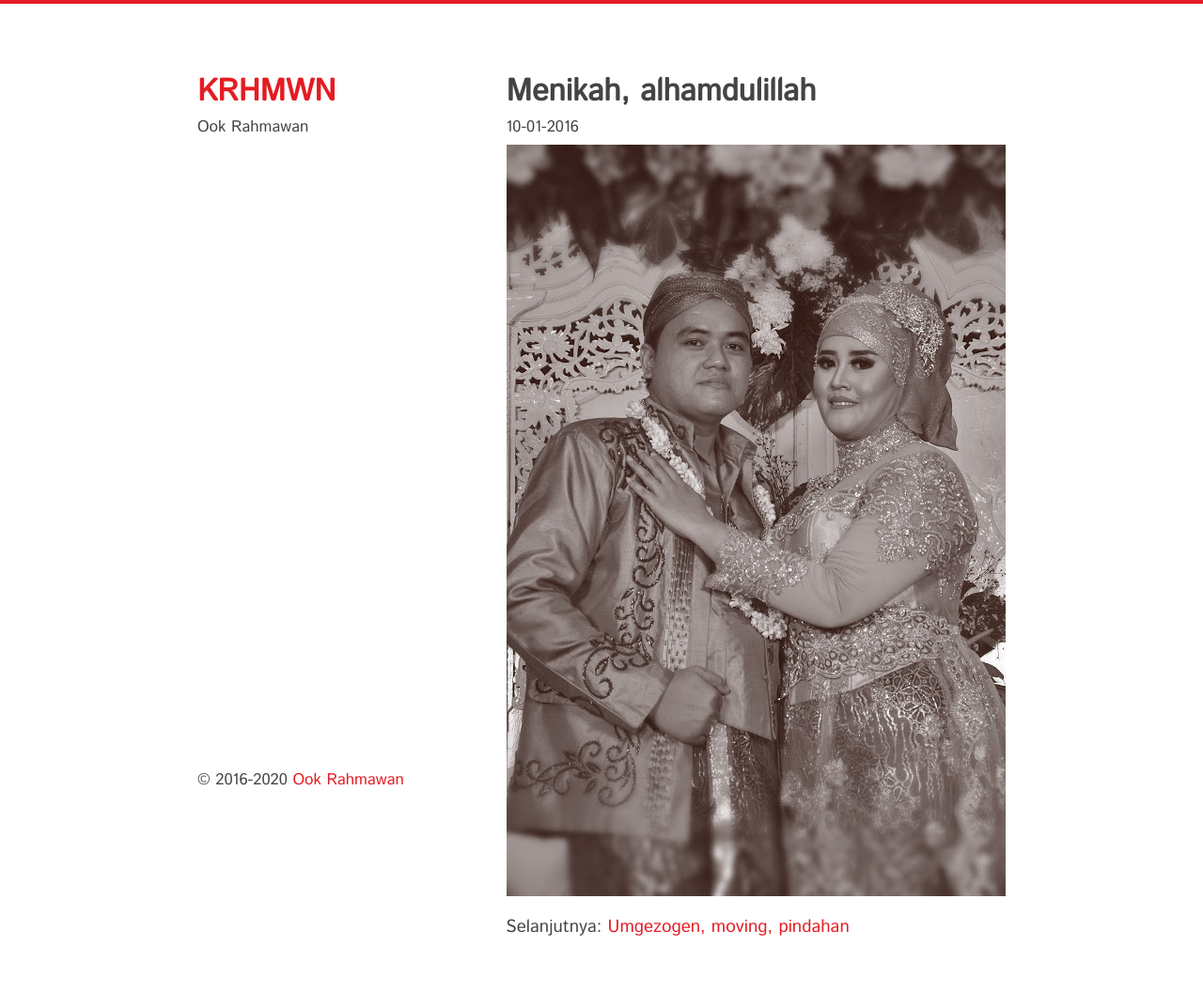
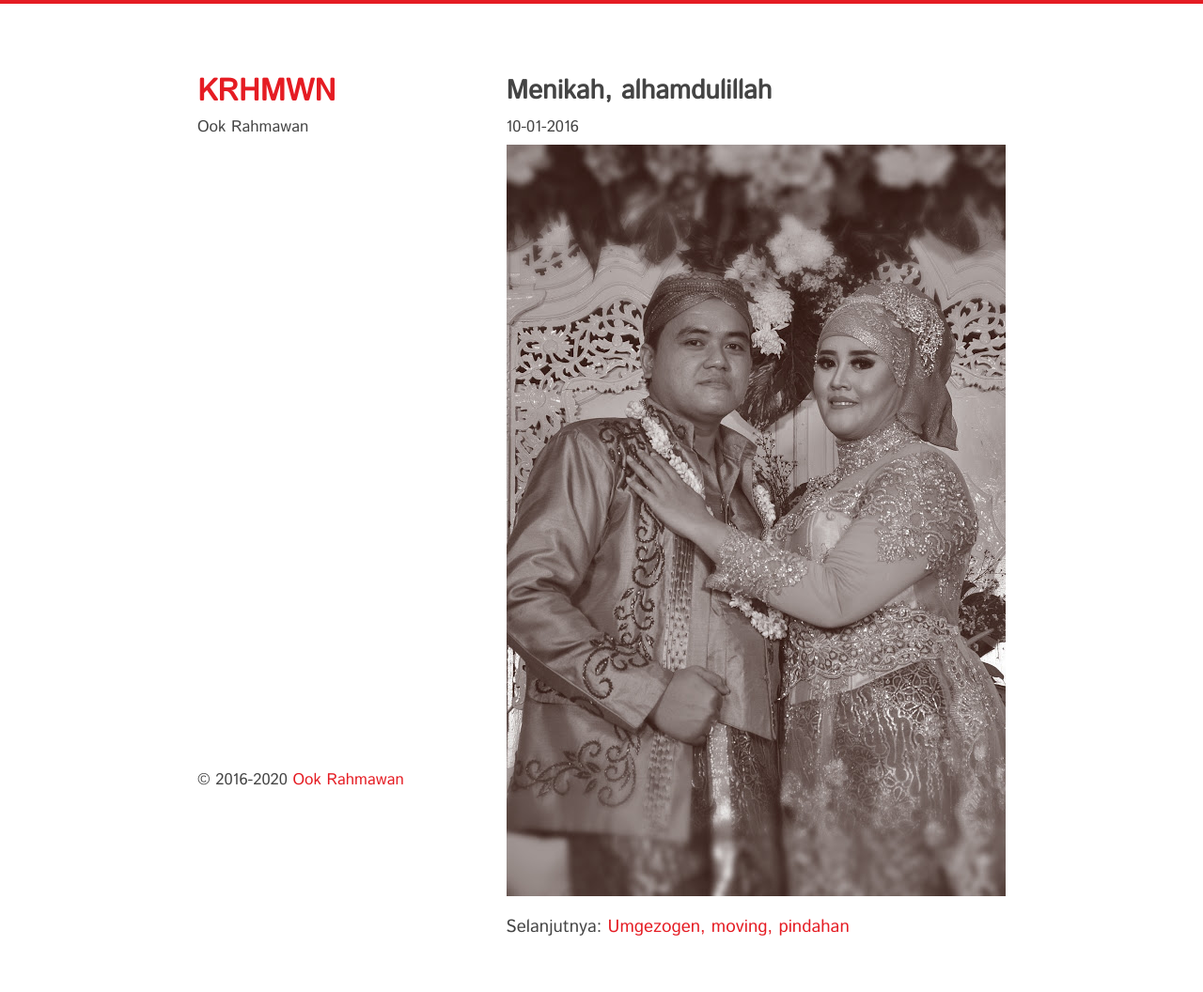
Before and after one commit to krhmwn/krhmwn.github.io, a Jekyll site: the page built from _posts/2016-01-10-menikah-alhamdulillah.markdown, in a window 1280 px wide. Shown: the whole page at 94% size. Built offline with Jekyll 4.4.1, drawn with Linux system fonts in a browser that asks for light colours.

Commit message:
V. 2.4
Update h1

```diff
--- a/_layouts/post.html
+++ b/_layouts/post.html
@@ -2,4 +2,4 @@
 layout: default
 ---
 
-<article>{% if page.link %}<h1><a href="{{ page.link }}">{{page.title}}</a> &infin;</h1>{% else %}<h1>{{page.title}}</h1>{% endif %}<small>{{ page.date | date: "%d-%m-%Y"}}</small>{{content}}</article><nav class="navigation"><ul><li>{% if page.previous.url %}Sebelumnya: <a href="{{ page.previous.url }}" title="{{ page.previous.title }}">{{ page.previous.title }}</a>{% endif %}</li><li>{% if page.next.url %}Selanjutnya: <a href="{{ page.next.url }}" title="{{ page.next.title }}">{{ page.next.title }}</a>{% endif %}</li></ul></nav>
+<article>{% if page.link %}<h2><a href="{{ page.link }}">{{page.title}}</a> &infin;</h2>{% else %}<h2>{{page.title}}</h2>{% endif %}<small>{{ page.date | date: "%d-%m-%Y"}}</small>{{content}}</article><nav class="navigation"><ul><li>{% if page.previous.url %}Sebelumnya: <a href="{{ page.previous.url }}" title="{{ page.previous.title }}">{{ page.previous.title }}</a>{% endif %}</li><li>{% if page.next.url %}Selanjutnya: <a href="{{ page.next.url }}" title="{{ page.next.title }}">{{ page.next.title }}</a>{% endif %}</li></ul></nav>
```
